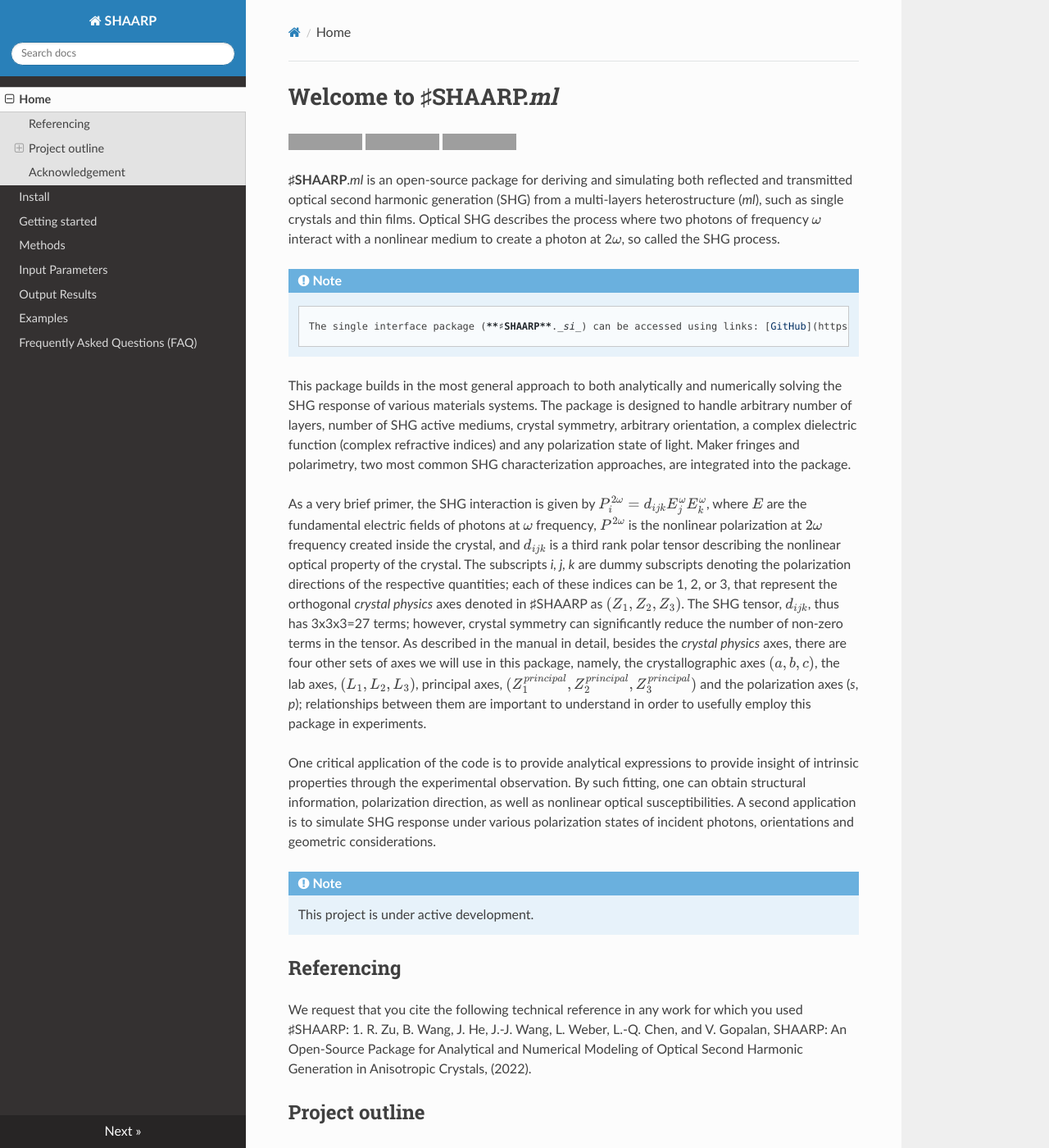
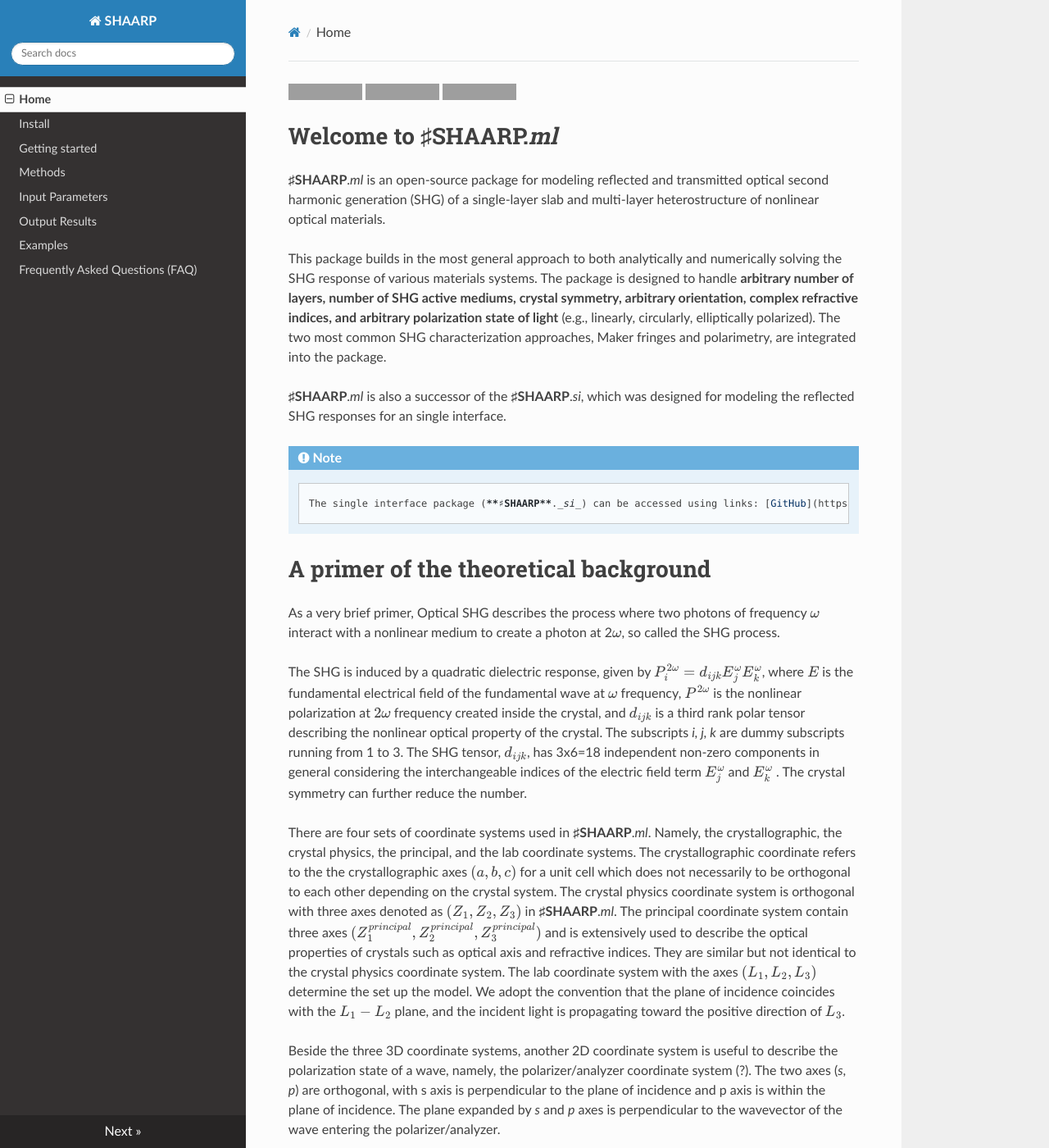
Before and after one commit to bzw133/SHAARP.ml, an MkDocs documentation site: the page built from docs/index.md, in a window 1280 px wide and 1400 px high. Shown: the whole window at 82% size. Built offline with MkDocs 1.6.1, drawn with Linux system fonts in a browser that asks for light colours; nearby versions of some CDN libraries; formulas are drawn with MathJax 3; some of the changed text lies outside the part shown; grey boxes are pictures that could not be loaded.

Commit message:
update readme and index

```diff
--- a/docs/index.md
+++ b/docs/index.md
@@ -1,27 +1,36 @@
-# Welcome to ♯SHAARP._ml_
+
 ![GitHub release version](https://img.shields.io/github/v/release/Rui-Zu/SHAARP?color=%2350C878&include_prereleases)
 ![License](https://img.shields.io/github/license/Rui-Zu/SHAARP)
 ![GitHub Size](https://img.shields.io/github/repo-size/Rui-Zu/SHAARP)
 
-**♯SHAARP**._ml_ is an open-source package for deriving and simulating both reflected and transmitted optical second harmonic generation (SHG) from a multi-layers heterostructure (_ml_), such as single crystals and thin films. Optical SHG describes the process where two photons of frequency $\omega$ interact with a nonlinear medium to create a photon at 2$\omega$, so called the SHG process.
+# Welcome to ♯SHAARP._ml_
+
+**♯SHAARP**._ml_ is an open-source package for modeling reflected and transmitted optical second harmonic generation (SHG) of a single-layer slab and multi-layer heterostructure of nonlinear optical materials.
+
+This package builds in the most general approach to both analytically and numerically solving the SHG response of various materials systems. The package is designed to handle **arbitrary number of layers, number of SHG active mediums, crystal symmetry, arbitrary orientation, complex refractive indices, and arbitrary polarization state of light** (e.g., linearly, circularly, elliptically polarized). The two most common SHG characterization approaches, Maker fringes and polarimetry, are integrated into the package.
+
+**♯SHAARP**._ml_ is also a successor of the **♯SHAARP**._si_, which was designed for modeling the reflected SHG responses for an single interface.
 
 !!! note
 		The single interface package (**♯SHAARP**._si_) can be accessed using links: [GitHub](https://github.com/Rui-Zu/SHAARP), [Manual](https://shaarp.readthedocs.io/en/latest/) and [Tutorial Videos](https://www.youtube.com/watch?v=fr0RirVHXVc)
 
-This package builds in the most general approach to both analytically and numerically solving the SHG response of various materials systems. The package is designed to handle arbitrary number of layers, number of SHG active mediums, crystal symmetry, arbitrary orientation, a complex dielectric function (complex refractive indices) and any polarization state of light.  Maker fringes and polarimetry, two most common SHG characterization approaches, are integrated into the package.
 
-As a very brief primer, the SHG interaction is given by $P_i^{2\omega} = d_{ijk}E_j^{\omega}E_k^{\omega}$, where $E$ are the fundamental electric fields of photons at $\omega$ frequency, $P^{2\omega}$ is the nonlinear polarization at $2\omega$ frequency created inside the crystal, and $d_{ijk}$ is a third rank polar tensor describing the nonlinear optical property of the crystal. The subscripts _i, j, k_ are dummy subscripts denoting the polarization directions of the respective quantities; each of these indices can be 1, 2, or 3, that represent the orthogonal _crystal physics_ axes denoted in ♯SHAARP as $(Z_1,Z_2,Z_3)$. The SHG tensor, $d_{ijk}$, thus has 3x3x3=27 terms; however, crystal symmetry can significantly reduce the number of non-zero terms in the tensor. As described in the manual in detail, besides the _crystal physics_ axes, there are four other sets of axes we will use in this package, namely, the crystallographic axes $(a,b,c)$, the lab axes, $(L_1,L_2,L_3)$, principal axes, $(Z_1^{principal},Z_2^{principal},Z_3^{principal})$ and the polarization axes (_s_, _p_); relationships between them are important to understand in order to usefully employ this package in experiments.
 
-One critical application of the code is to provide analytical expressions to provide insight of intrinsic properties through the experimental observation. By such fitting, one can obtain structural information, polarization direction, as well as nonlinear optical susceptibilities. A second application is to simulate SHG response under various polarization states of incident photons, orientations and geometric considerations.
 
-!!! note
-	This project is under active development.
+# A primer of the theoretical background
 
-## Referencing
-We request that you cite the following technical reference in any work for which you used ♯SHAARP:
-1. R. Zu, B. Wang, J. He, J.-J. Wang, L. Weber, L.-Q. Chen, and V. Gopalan, SHAARP: An Open-Source Package for Analytical and Numerical Modeling of Optical Second Harmonic Generation in Anisotropic Crystals, (2022).
+As a very brief primer, Optical SHG describes the process where two photons of frequency $\omega$ interact with a nonlinear medium to create a photon at 2$\omega$, so called the SHG process.
 
-## Project outline
+The SHG is induced by a quadratic dielectric response, given by $P_i^{2\omega} = d_{ijk}E_j^{\omega}E_k^{\omega}$, where $E$ is the fundamental electrical field of the fundamental wave at $\omega$ frequency, $P^{2\omega}$ is the nonlinear polarization at $2\omega$ frequency created inside the crystal, and $d_{ijk}$ is a third rank polar tensor describing the nonlinear optical property of the crystal. The subscripts _i, j, k_ are dummy subscripts running from 1 to 3. The SHG tensor, $d_{ijk}$, has 3x6=18 independent non-zero components in general considering the interchangeable indices of the electric field term $E_j^{\omega}$ and $E_k^{\omega}$ . The crystal symmetry can further reduce the number.
+
+There are four sets of coordinate systems used in **♯SHAARP**._ml_. Namely, the crystallographic, the crystal physics, the principal, and the lab coordinate systems. The crystallographic coordinate refers to the the crystallographic axes $(a,b,c)$ for a unit cell which does not necessarily to be orthogonal to each other depending on the crystal system. The crystal physics coordinate system is orthogonal with three axes denoted as $(Z_1,Z_2,Z_3)$ in **♯SHAARP**._ml_. The principal coordinate system contain three axes $(Z_1^{principal},Z_2^{principal},Z_3^{principal})$ and is extensively used to describe the optical properties of crystals such as optical axis and refractive indices. They are similar but not identical to the crystal physics coordinate system. The lab coordinate system with the axes $(L_1,L_2,L_3)$ determine the set up the model. We adopt the convention that the plane of incidence coincides with the $L_1-L_2$ plane, and the incident light is propagating toward the positive direction of $L_3$.
+
+Beside the three 3D coordinate systems, another 2D coordinate system is useful to describe the polarization state of a wave, namely, the polarizer/analyzer coordinate system (?). The two axes (_s_, _p_) are orthogonal, with s axis is perpendicular to the plane of incidence and p axis is within the plane of incidence. The plane expanded by *s* and *p* axes is perpendicular to the wavevector of the wave entering the polarizer/analyzer.
+
+A clear understanding of the relationships between these concepts is highly recommended to successfully employ **♯SHAARP**._ml_ to obtain reasonable results and draw reliable comparison with experiments. We have tried to make it clear for new users by incorporating several interactive 2D and 3D illustrations in the GUI.
+
+
+# Project outline
 
 ### [Install](install.md)
 ### [Getting Started with ♯SHAARP._ml_](getstarted.md)
@@ -30,7 +39,3 @@ We request that you cite the following technical reference in any work for which
 ### [Outputs](output.md)
 ### [Examples](examples.md)
 ### [Frequently Asked Questions](FAQ.md)
-
-
-## Acknowledgement
-This development of the software was supported as part of the Computational Materials Sciences Program funded by the U.S. Department of Energy, Office of Science, Basic Energy Sciences, under Award No. DE-SC0020145.
```
Also changed, not shown: README.md (+104 -2 lines), docs/backup.md (added, +22 -0 lines).
